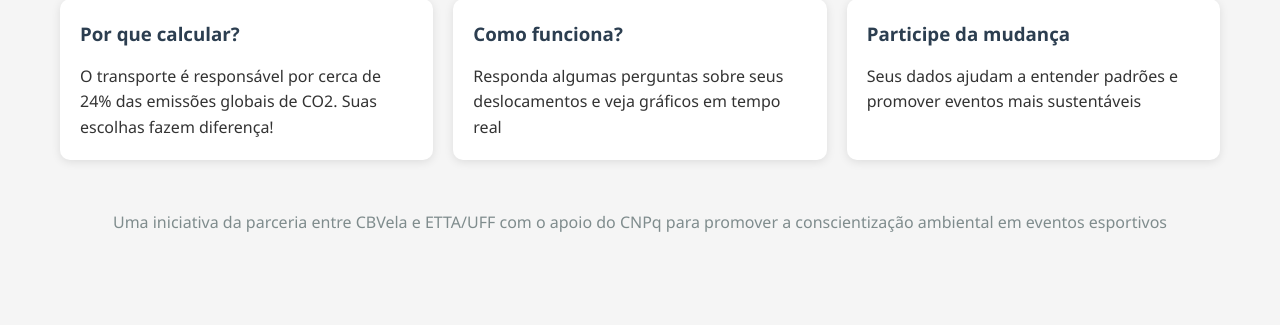
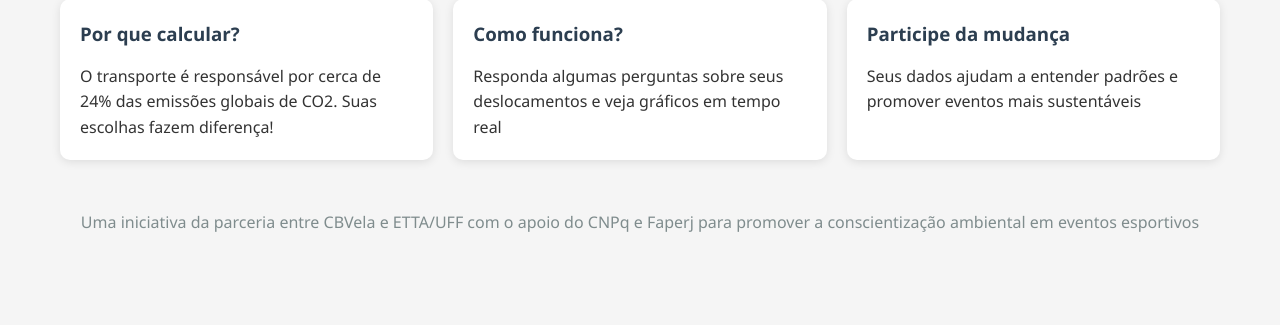
Before and after one commit to estrelanfontes/versao2.0, a Flask app: page / in a window 1280 px wide. Shown: the part 475-800 px from the top of the page. Run offline with Flask 3, Linux system fonts and the light colour scheme.

Commit message:
Update index.html

```diff
--- a/templates/index.html
+++ b/templates/index.html
@@ -38,7 +38,7 @@
         </div>
 
         <footer>
-            <p>Uma iniciativa da parceria entre CBVela e ETTA/UFF com o apoio do CNPq para promover a conscientização ambiental em eventos esportivos</p>
+            <p>Uma iniciativa da parceria entre CBVela e ETTA/UFF com o apoio do CNPq e Faperj para promover a conscientização ambiental em eventos esportivos</p>
         </footer>
     </div>
 </body>
```
